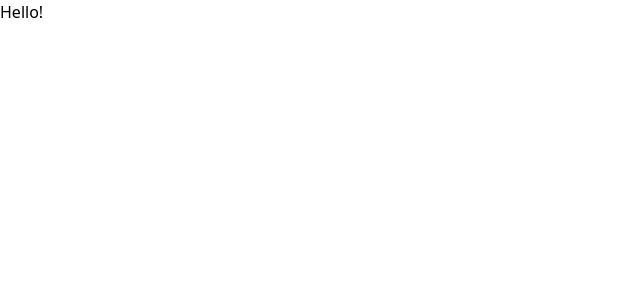
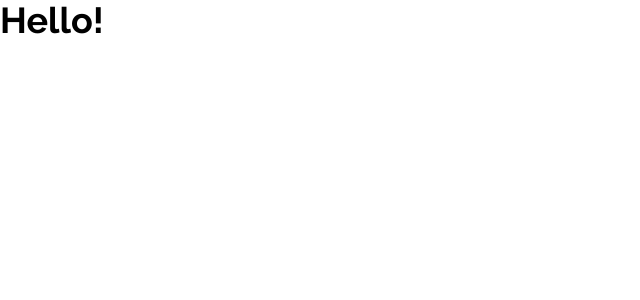
Before and after one commit to TrevorBos/PortfolioV2.0, a JavaScript app: page / in a window 1280 px wide. Shown: the top 300 px of the page, without its empty margins (0-640 px from the left). Built offline with nearby package versions, Linux system fonts and the light colour scheme; the HTML template or start-up script is replaced by a standard one.

Commit message:
Adding in some fancy fonts, one will be used for the name on top, and the other will be used for the rest of the project.

```diff
--- a/package.json
+++ b/package.json
@@ -8,6 +8,7 @@
     "@testing-library/user-event": "^13.5.0",
     "react": "^18.2.0",
     "react-dom": "^18.2.0",
+    "react-icons": "^4.4.0",
     "react-scripts": "5.0.1",
     "web-vitals": "^2.1.4"
   },
--- a/src/App.js
+++ b/src/App.js
@@ -1,7 +1,7 @@
 function App() {
   return (
     <div>
-      <h1>Hello!</h1>
+      <h1 className="text-4xl font-bold">Hello!</h1>
     </div>
   );
 }
--- a/src/index.css
+++ b/src/index.css
@@ -1,3 +1,13 @@
+@import url("https://fonts.googleapis.com/css2?family=Raleway:ital,wght@0,100;0,200;0,300;0,400;0,500;0,600;0,700;0,800;0,900;1,100;1,200;1,300;1,400;1,500;1,600;1,700;1,800;1,900&display=swap");
+
+@import url('https://fonts.googleapis.com/css2?family=Great+Vibes&display=swap');
+
 @tailwind base;
 @tailwind components;
 @tailwind utilities;
+
+@layer  base {
+    html {
+        font-family: 'Raleway', sans-serif;
+    }
+}
--- a/tailwind.config.js
+++ b/tailwind.config.js
@@ -5,6 +5,9 @@
   ],
   theme: {
     extend: {},
+    fontFamily: {
+      signature: "Great Vibes"
+    },
   },
   plugins: [],
 }
```
Also changed, not shown: 1 other file (tests, documents, lock files or other folders).
